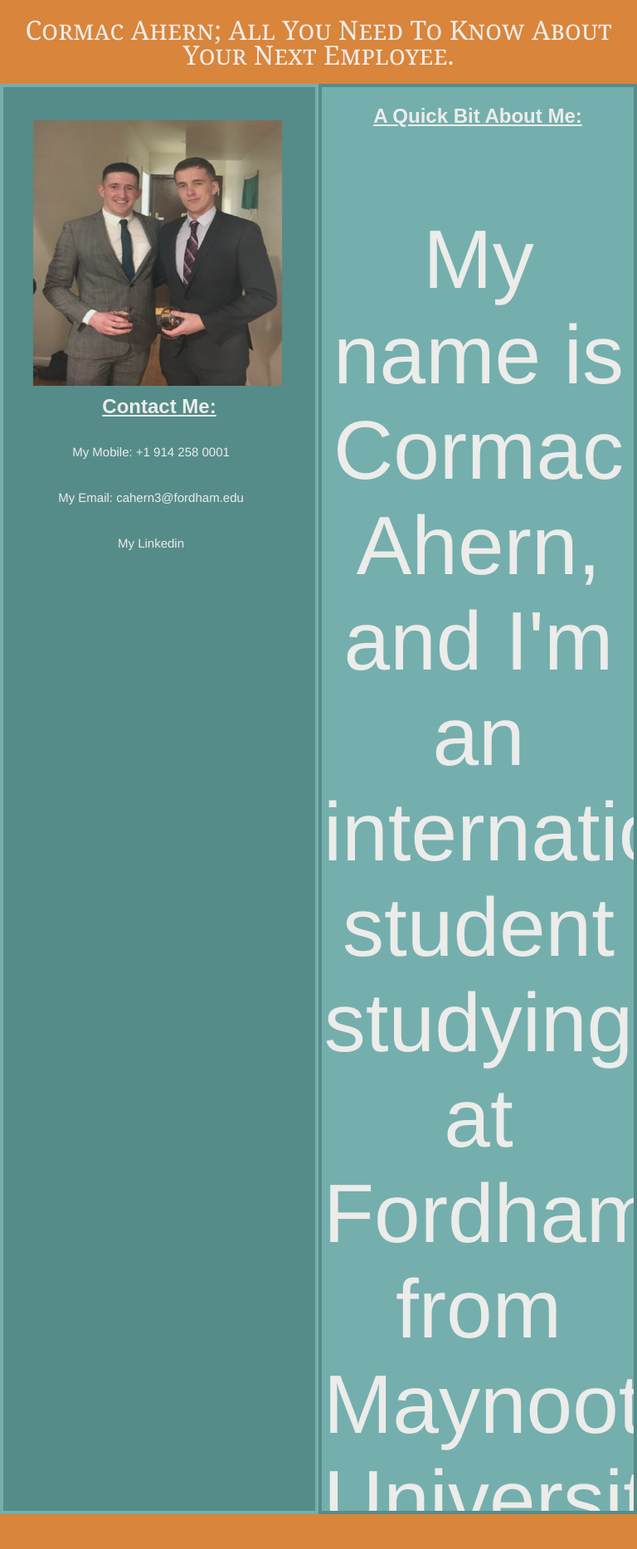
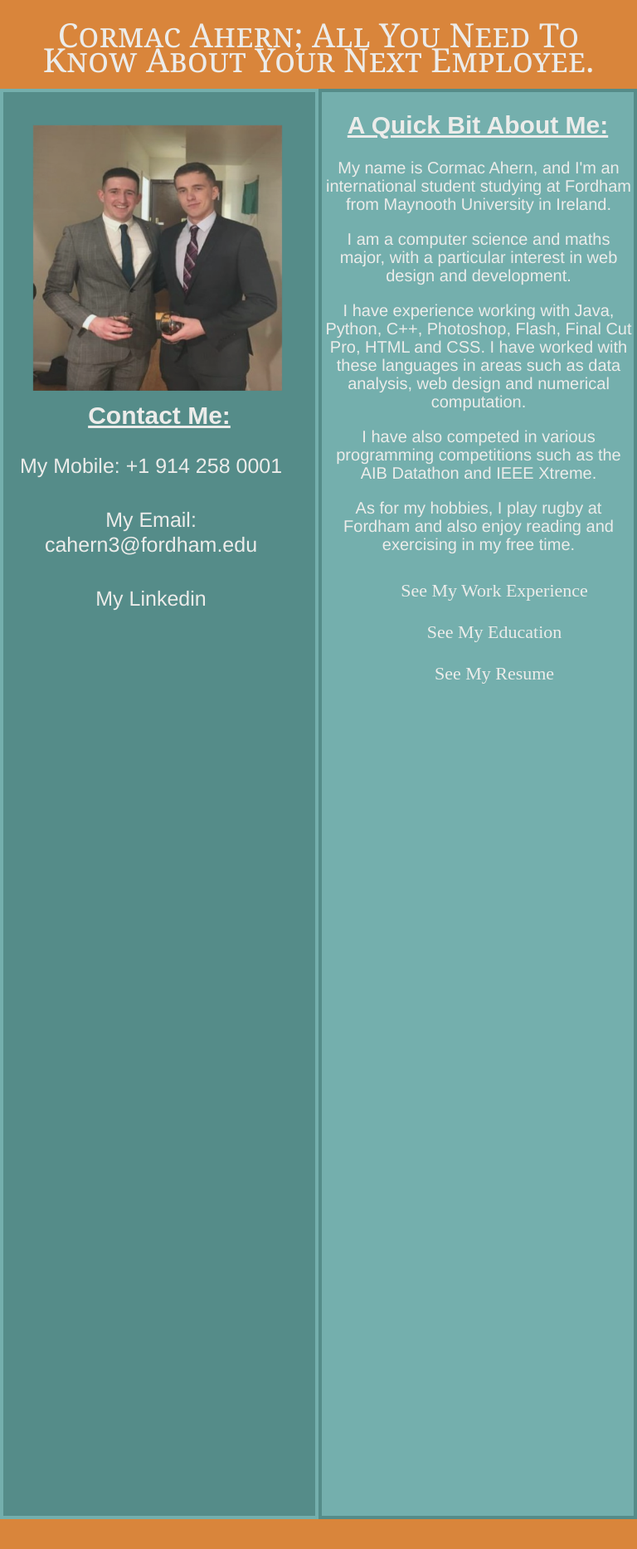
Before and after one commit to Cormaca18/Cormaca18.github.io, a PHP site: page / in a window 768 px wide. Shown: the top 1867 px of the page at 83% size. Run offline with PHP 8.4, Linux system fonts and the light colour scheme.

Commit message:
changed css

```diff
--- a/css/stylescss.css
+++ b/css/stylescss.css
@@ -132,8 +132,9 @@ a:hover {
     overflow: auto;
   }
   .left-side p{
-    font-size: 15px;
+    font-size: 25px;
     padding: 5px;
+    line-height: 120%;
   }
   .right-side{
     width: 50%;
@@ -144,11 +145,11 @@ a:hover {
     overflow: auto;
   }
   .right-side p{
-    font-size: 100px;
-    line-height: normal;
+    font-size: 20px;
+    line-height: 110%;
   }
   ul#menu li{
-    font-size: 25px;
+    font-size: 22px;
     display: block;
     padding: 10px;
   }
@@ -157,10 +158,10 @@ a:hover {
       font-size: 25px;
   }
   h1{
-    font-size: 32px;
+    font-size: 40px;
   }
   h2{
-    font-size: 24px;
+    font-size: 30px;
   }
   .right-side br{
     display: none;
@@ -203,11 +204,11 @@ a:hover {
     overflow: auto;
   }
   .right-side p{
-    font-size: 100px;
-    line-height: 120%;
+    font-size: 14px;
+    line-height: 110%;
   }
   ul#menu li{
-    font-size: 14px;
+    font-size: 16px;
     display: block;
     padding: 3px;
   }
@@ -216,10 +217,10 @@ a:hover {
       font-size: 14px;
   }
   h1{
-    font-size: 35px;
+    font-size: 28px;
   }
   h2{
-    font-size: 25px;
+    font-size: 20px;
   }
   .right-side br{
     display: none;
```
